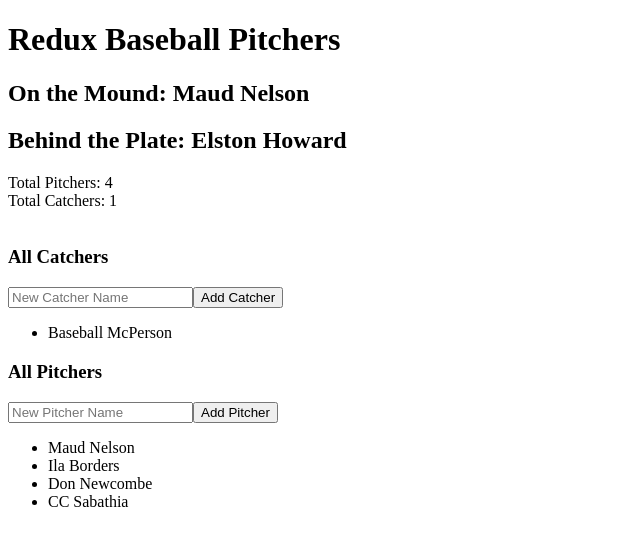
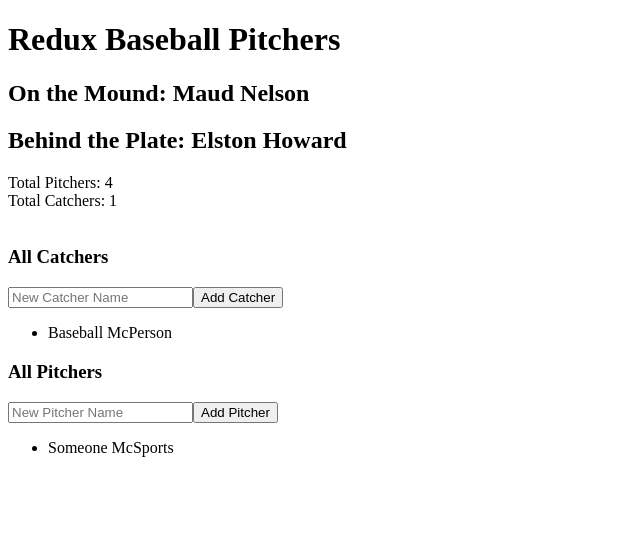
Before and after one commit to KxcCarter/redux-baseball-pitchers, a React (Create React App) app: page / in a window 1280 px wide. Shown: the top 546 px of the page, without its empty margins (0-640 px from the left). Built offline with nearby package versions, Linux system fonts and the light colour scheme.

Commit message:
TotalPitchers.js dispatches and recieves data from pitcherList in store.

```diff
--- a/src/components/TotalPitchers/TotalPitchers.js
+++ b/src/components/TotalPitchers/TotalPitchers.js
@@ -16,9 +16,9 @@ class TotalPitchers extends Component {
 
   handlePitcherSubmit = (event) => {
     event.preventDefault();
-    this.setState({
-      newPitcher: '',
-      pitcherList: [...this.state.pitcherList, this.state.newPitcher],
+    this.props.dispatch({
+      type: 'ADD_PITCHER',
+      payload: this.state.newPitcher,
     });
   };
 
@@ -41,7 +41,7 @@ class TotalPitchers extends Component {
           <button type="submit">Add Pitcher</button>
         </form>
         <ul>
-          {this.state.pitcherList.map((pitcher, index) => (
+          {this.props.pitchers.map((pitcher, index) => (
             <li key={index} onClick={this.handlePitcherSelectClick(pitcher)}>
               {pitcher}
             </li>
@@ -52,6 +52,8 @@ class TotalPitchers extends Component {
   }
 }
 
-// needs access to store
+const mapStoreToProps = (store) => {
+  return { pitchers: store.pitcherList };
+};
 
-export default connect()(TotalPitchers);
+export default connect(mapStoreToProps)(TotalPitchers);
--- a/src/index.js
+++ b/src/index.js
@@ -7,7 +7,7 @@ import logger from 'redux-logger';
 
 const pitcherList = (state = ['Someone McSports'], action) => {
   if (action.type === 'ADD_PITCHER') {
-    return [...state, action.payload.newPitcher];
+    return [...state, action.payload];
   }
 
   return state;
```
